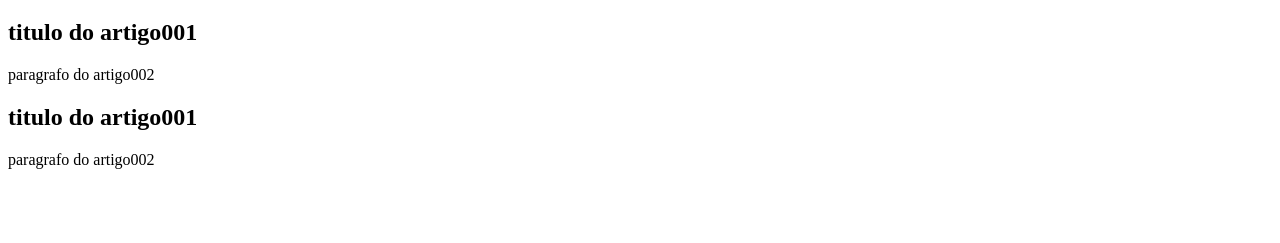
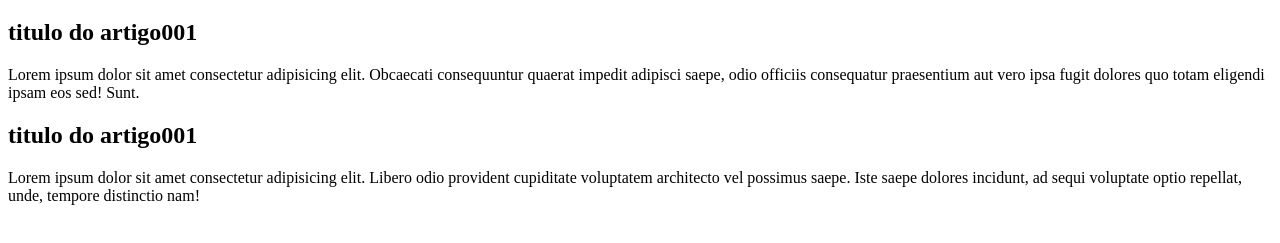
Before and after one commit to weslleycamposc2p1/projeto_bolo, a plain HTML site: page index.html in a window 1280 px wide. Shown: the part 61-304 px from the top of the page. Drawn offline with Linux system fonts and the light colour scheme.

Commit message:
coloquei um paragrafo

```diff
--- a/index.html
+++ b/index.html
@@ -11,11 +11,11 @@
     </header>
     <article>
         <h1>titulo do artigo001</h1>
-        <p>paragrafo do artigo002</p>
+        <p>Lorem ipsum dolor sit amet consectetur adipisicing elit. Obcaecati consequuntur quaerat impedit adipisci saepe, odio officiis consequatur praesentium aut vero ipsa fugit dolores quo totam eligendi ipsam eos sed! Sunt.</p>
     </article>
     <article>
         <h1>titulo do artigo001</h1>
-        <p>paragrafo do artigo002</p>
+        <p>Lorem ipsum dolor sit amet consectetur adipisicing elit. Libero odio provident cupiditate voluptatem architecto vel possimus saepe. Iste saepe dolores incidunt, ad sequi voluptate optio repellat, unde, tempore distinctio nam!</p>
     </article>
 </body>
 </html>
```
